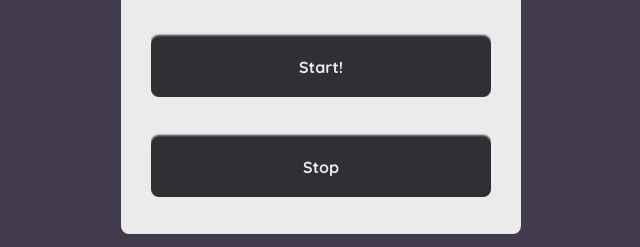
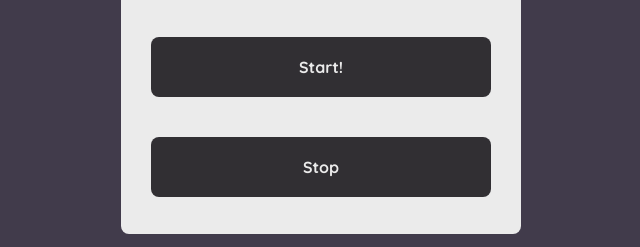
Before and after one commit to FedotovN/intervalTimer, a plain HTML site: page index.html in a window 1280 px wide. Shown: the part 516-763 px from the top of the page, 319-959 px from the left. Drawn offline with Linux system fonts and the light colour scheme.

Commit message:
Update style.css

```diff
--- a/css/style.css
+++ b/css/style.css
@@ -159,7 +159,6 @@ button{
 	color: #ebebeb;
 	background-color: #312f33;
 	border: none;
-	box-shadow: 0 -2px 2px #413b4b;
 	transition: .3s;
 	border-radius: 8px;
 }
```
